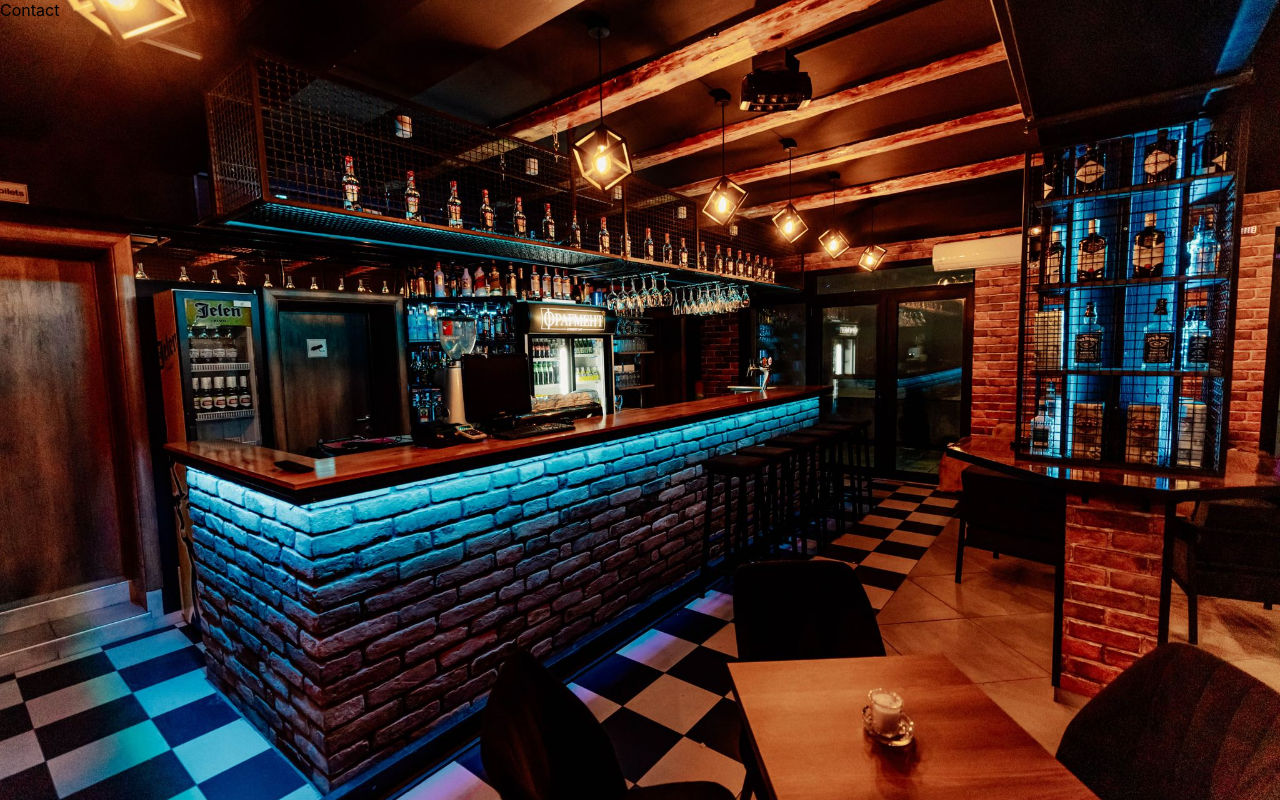
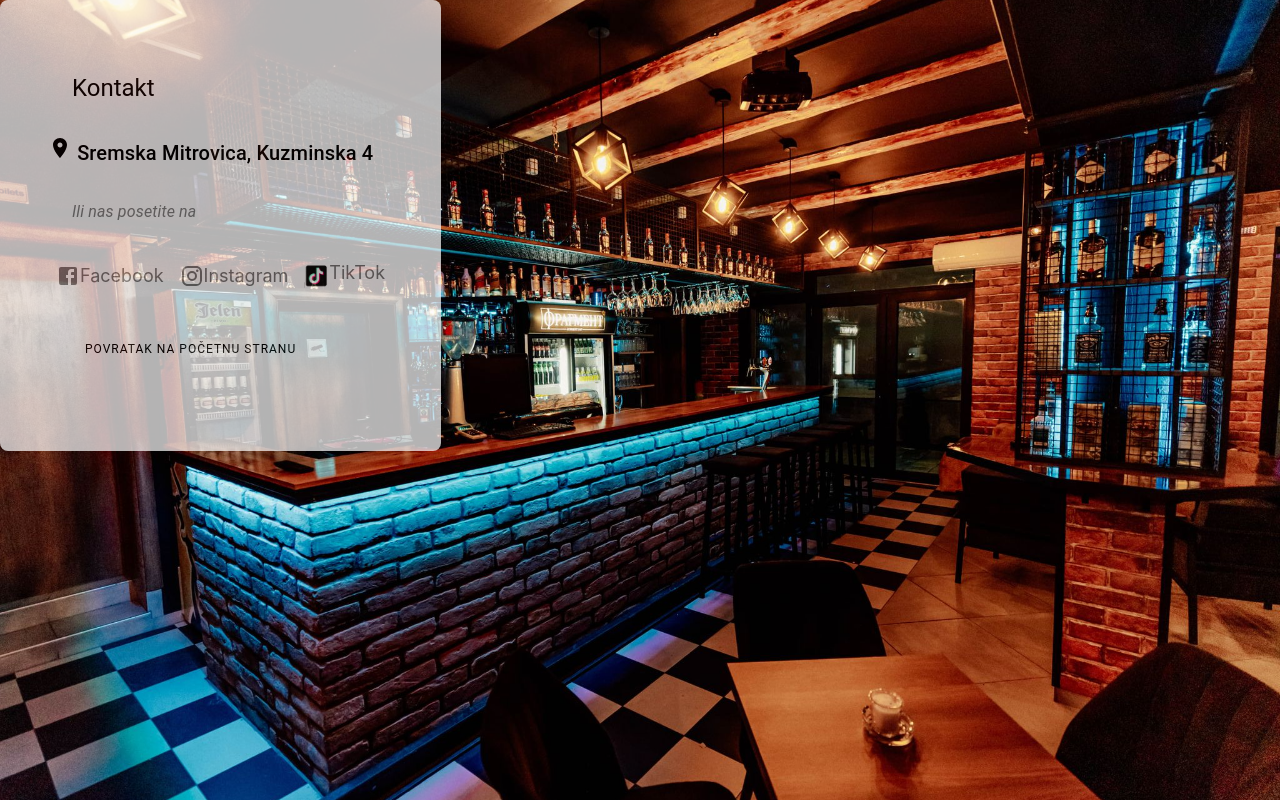
Before and after one commit to marijanaravnjak/fragment_bar, a React (Create React App) app: page /contact in a window 1280 px wide. Built offline with nearby package versions, Linux system fonts and the light colour scheme.

Commit message:
feat(#6): Create contact

```diff
--- a/src/components/Contact/Contact.jsx
+++ b/src/components/Contact/Contact.jsx
@@ -1,9 +1,59 @@
-import React from 'react';
+import React from 'react'
+import { Box, Grid, IconButton, Typography } from '@mui/material'
+import LocationOnIcon from '@mui/icons-material/LocationOn'
+import InstagramIcon from '@mui/icons-material/Instagram'
+import FacebookIcon from '@mui/icons-material/Facebook'
+
+
 
 const Contact = () => {
+
     return (
-        <div>Contact</div>
+        <Grid container
+            direction="row"
+            justifyContent="space-between"
+            alignItems="center">
+            <Box
+                sx={{
+                    p: 6,
+                    borderRadius: 2,
+                    bgcolor: 'background.default',
+                    opacity: 0.7,
+                }}>
+                <Typography variant='div' noWrap>
+                    <Typography variant='h5' padding={3} gutterBottom>Kontakt</Typography>
+                    <Typography variant='h6' noWrap gutterBottom>
+                        <LocationOnIcon /> Sremska Mitrovica, Kuzminska 4
+                    </Typography>
+                    <Grid item xs={2} sm={4} md={4}>
+                        <Typography variant='body1' gutterBottom color='GrayText' fontStyle='italic' align='center' padding={3}>Ili nas posetite na</Typography>
+                        <IconButton target='_blank' href='https://www.facebook.com/profile.php?id=100054432431930' rel="noreferrer">
+                            <FacebookIcon />
+                            <Typography variant='inherit' fontSize={18}>Facebook</Typography>
+                        </IconButton>
+                        <IconButton target='_blank' href='https://www.instagram.com/fragment.bar/' rel="noreferrer">
+                            <InstagramIcon />
+                            <Typography variant='inherit' fontSize={18}>Instagram</Typography>
+                        </IconButton>
+                        <IconButton target='_blank' href='https://www.tiktok.com/@fragmentbar' rel="noreferrer">
+                            <img style={{ height: 25, weight: 25 }} alt={'tik tok'} src={'tiktok.jpg'} />
+                            <Typography variant='inherit' fontSize={18} gutterBottom>TikTok</Typography>
+                        </IconButton>
+                        <Grid item xs={6} padding={4}>
+                            <IconButton
+                                href='/'
+                                size='small'
+                                color='inherit'>
+                                <Typography variant='overline' fontSize={12} >Povratak na početnu stranu</Typography>
+                            </IconButton>
+                        </Grid>
+                    </Grid>
+                </Typography>
+            </Box>
+        </Grid>
+
     )
 }
 
-export default Contact;
+
+export default Contact
--- a/src/components/Navbar/Navbar.jsx
+++ b/src/components/Navbar/Navbar.jsx
@@ -16,21 +16,21 @@ const Navbar = () => {
                         to='/about'
                         size='large'
                         color='inherit'>
-                        About
+                        O nama
                     </Button>
                     <Button
                         LinkComponent={Link}
                         to='/gallery'
                         size='large'
                         color='inherit'>
-                        Gallery
+                        Galerija
                     </Button>
                     <Button
                         LinkComponent={Link}
                         to='/contact'
                         size='large'
                         color='inherit'>
-                        Contact
+                        Kontakt
                     </Button>
                 </Stack>
             </Toolbar>
```
Also changed, not shown: public/tiktok.jpg (added).
